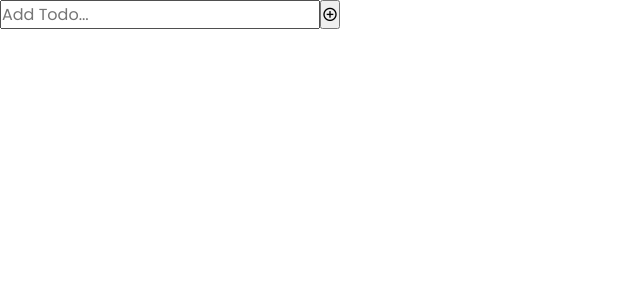
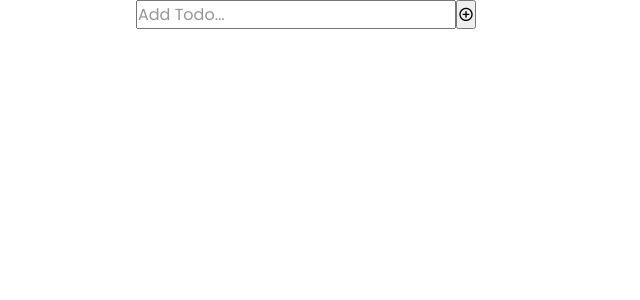
Before and after one commit to kunal22-gupta/To-Do-App, a React (Vite) app: page / in a window 1280 px wide. Shown: the top 300 px of the page, without its empty margins (0-640 px from the left). Built offline with nearby package versions, Linux system fonts and the light colour scheme.

Commit message:
add global style in insex.css for button and container

```diff
--- a/src/index.css
+++ b/src/index.css
@@ -5,6 +5,7 @@
     --orange: #D98326;
     --light-orange: #F1ECE6;
     --blue: #76B7CD;
+    --blue-light: rgba(118, 183, 205, 0.8);
     --gray: #969696;
     --light-gray: #C2C2C2;
     --dark-gray: #737373;
@@ -26,3 +27,19 @@
 input, button {
     font: inherit;
 }
+button {
+    transition: background-color .2s ease;
+}
+::placeholder {
+    color: var(--gray);
+}
+.container {
+    max-width: 1040px;
+    margin: 0 auto;
+    padding: 0 0.938em;
+}
+@media  screen and (min-width: 960px) { /*css for width >= 960px */
+    .container {
+        padding: 0 1em;
+    }
+}
```
